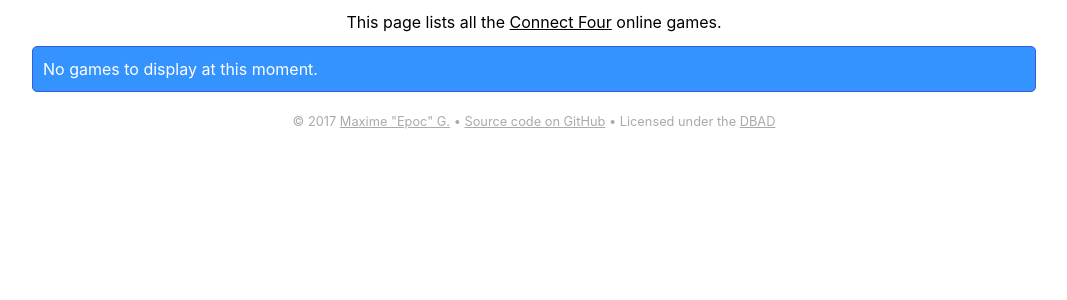
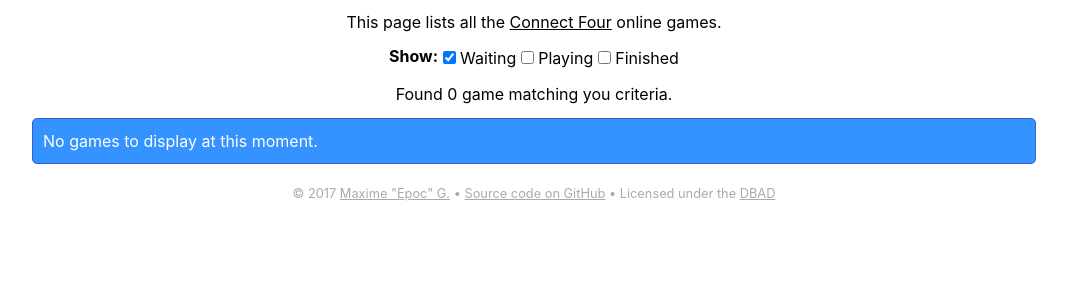
Before and after one commit to EpocDotFr/connectfour-master-server, a Flask app: page / in a window 1280 px wide. Shown: the part 68-368 px from the top of the page, without its empty margins (106-1173 px from the left). Run offline with Flask 2, Linux system fonts and the light colour scheme; data that the repository does not hold is empty.

Commit message:
Add filters on the server browser

```diff
--- a/cfms.py
+++ b/cfms.py
@@ -50,7 +50,12 @@ for handler in app.logger.handlers:
 
 @app.route('/')
 def home():
-    return render_template('home.html', games=Game.query.get_all_for_home())
+    if 'status' in request.args:
+        statuses = request.args.getlist('status')
+    else:
+        statuses = [GameStatus.WAITING.value]
+
+    return render_template('home.html', games=Game.query.get_all_for_home(statuses=[GameStatus(status) for status in statuses]), statuses=statuses)
 
 
 # -----------------------------------------------------------
@@ -58,21 +63,24 @@ def home():
 
 
 def game_status(value):
-    value = GameStatus(value)
     valid_values = [GameStatus.PLAYING, GameStatus.FINISHED]
 
-    if value not in valid_values:
+    try:
+        value = GameStatus(value)
+
+        if value not in valid_values:
+            raise ValueError()
+    except ValueError:
         raise ValueError('Invalid parameter. It can be one of: {}'.format(', '.join([e.value for e in valid_values])))
 
     return value
 
 
 def game_winner(value):
-    value = GameWinner(value)
-    valid_values = [GameWinner.RED, GameWinner.YELLOW]
-
-    if value not in valid_values:
-        raise ValueError('Invalid parameter. It can be one of: {}'.format(', '.join([e.value for e in valid_values])))
+    try:
+        value = GameWinner(value)
+    except ValueError:
+        raise ValueError('Invalid parameter. It can be one of: {}'.format(', '.join([e.value for e in GameWinner])))
 
     return value
 
@@ -260,13 +268,18 @@ class GameWinner(Enum):
 class Game(db.Model):
     class GameQuery(db.Query):
         def get_all_for_api(self, version):
-            q = self.order_by(Game.name.asc())
+            q = self.order_by(Game.last_ping_at.asc())
+            q = q.order_by(Game.name.asc())
             q = q.filter(Game.status == GameStatus.WAITING and Game.version == version)
 
             return q.all()
 
-        def get_all_for_home(self):
-            q = self.order_by(Game.name.asc())
+        def get_all_for_home(self, statuses=None):
+            q = self.order_by(Game.last_ping_at.asc())
+            q = q.order_by(Game.name.asc())
+
+            if statuses:
+                q = q.filter(Game.status.in_(statuses))
 
             return q.all()
 
--- a/static/css/app.css
+++ b/static/css/app.css
@@ -105,5 +105,5 @@ table th {
 }
 
 table tr:nth-child(even) td {
-    background-color: #F5F6FF;
+    background-color: #f9f9f9;
 }
--- a/templates/home.html
+++ b/templates/home.html
@@ -3,12 +3,24 @@
 {% block content %}
     <p class="txtcenter">This page lists all the <a href="https://github.com/EpocDotFr/connectfour">Connect Four</a> online games.</p>
 
+    <form action="{{ url_for('home') }}" method="GET" class="mts">
+        <p class="txtcenter"><strong>Show:</strong>
+            <label><input type="checkbox" name="status" value="WAITING" onChange="this.form.submit()" {% if 'WAITING' in statuses %}checked{% endif %}> Waiting</label>
+            <label><input type="checkbox" name="status" value="PLAYING" onChange="this.form.submit()" {% if 'PLAYING' in statuses %}checked{% endif %}> Playing</label>
+            <label><input type="checkbox" name="status" value="FINISHED" onChange="this.form.submit()" {% if 'FINISHED' in statuses %}checked{% endif %}> Finished</label>
+        </p>
+
+        <p class="txtcenter">Found {{ games|length }} game{% if games|length > 1 %}s{% endif %} matching you criteria.</p>
+    </form>
+
     {% if games %}
-        <table class="wauto center mbn mts">
+        <table class="mbn mts">
             <thead>
                 <tr>
                     <th>Name</th>
+                    <th>Game version</th>
                     <th>IP</th>
+                    <th>Location</th>
                     <th>Status</th>
                     <th>Created</th>
                 </tr>
@@ -16,8 +28,10 @@
             <tbody>
                 {% for game in games %}
                 <tr>
-                    <td>{{ game.name }}<br><small class="txtmuted">v{{ game.version }}</small></td>
-                    <td>{{ game.ip }}<br><small class="txtmuted">{% if game.country %}{{ game.country_name }}{% else %}Unknown location{% endif %}</small></td>
+                    <td>{{ game.name }}</td>
+                    <td>v{{ game.version }}</td>
+                    <td>{{ game.ip }}</td>
+                    <td>{% if game.country %}{{ game.country_name }}{% else %}Unknown location{% endif %}</td>
                     <td>
                         <span>{{ game.status_text }}</span>{% if game.winner %} <small class="{% if game.winner.value == 'RED' %}txtred{% elif game.winner.value == 'YELLOW' %}txtyellow{% endif %}">{{ game.winner_text }} win</small>{% endif %}<br>
                         <small class="txtmuted">
```
